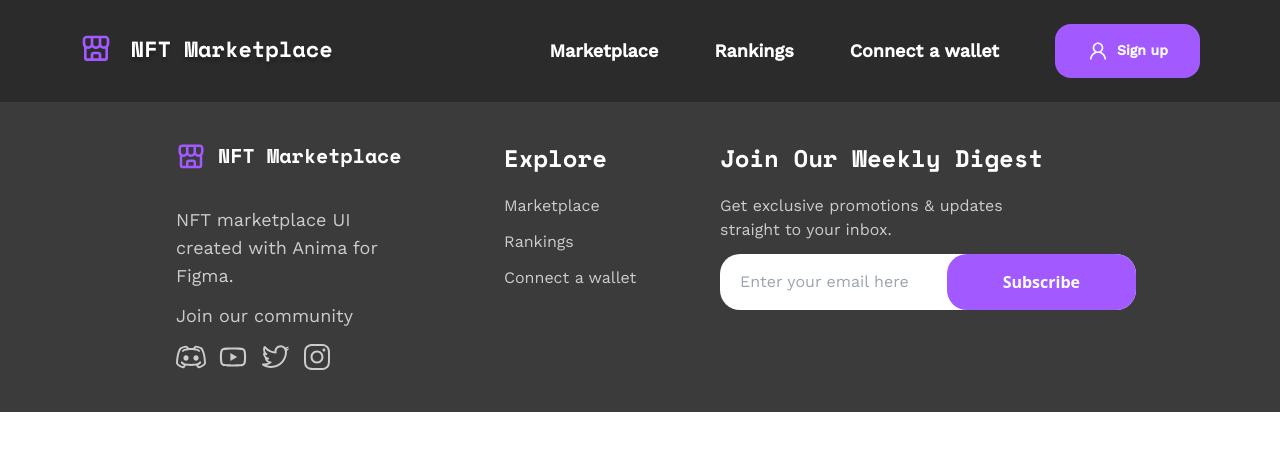
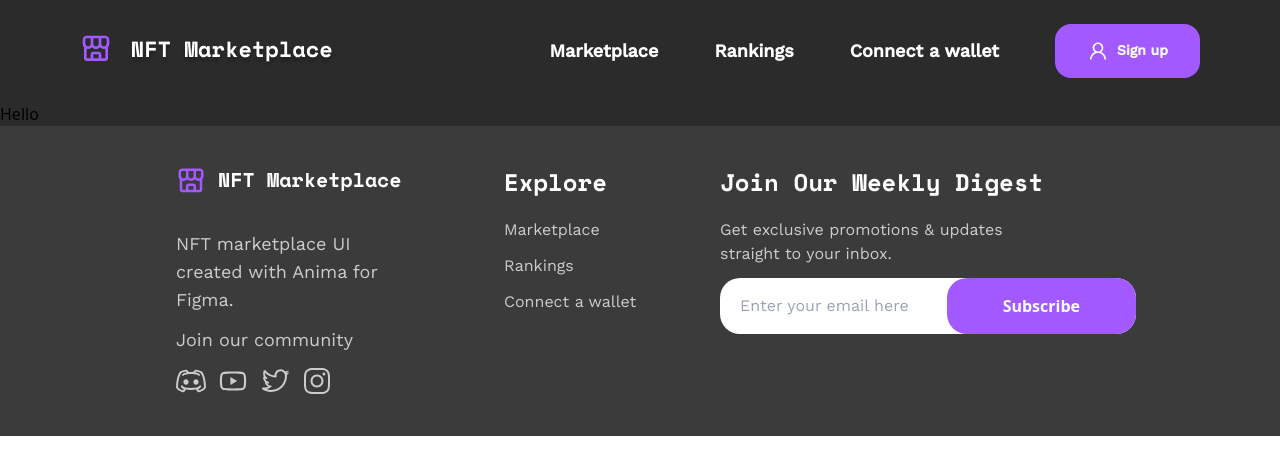
Before and after one commit to Judge-Paul/nft-marketplace, a React (Vite) app: page /connect in a window 1280 px wide. Shown: the top 474 px of the page. Built offline with nearby package versions, Linux system fonts and the light colour scheme.

Commit message:
feat: add connect a wallet route

```diff
--- a/src/App.jsx
+++ b/src/App.jsx
@@ -3,6 +3,7 @@ import { BrowserRouter, Routes, Route } from "react-router-dom";
 import Navbar from "./components/Navbar";
 import Footer from "./components/Footer";
 import HomePage from "./pages/HomePage";
+import ConnectPage from "./pages/ConnectPage";
 
 export default function App() {
   return(
@@ -11,6 +12,7 @@ export default function App() {
         <Navbar />
           <Routes>
             <Route path="/" element={<HomePage />} />
+            <Route path="/connect" element={<ConnectPage />} />
           </Routes>
         <Footer />
       </BrowserRouter>
--- a/src/components/Highlighted.jsx
+++ b/src/components/Highlighted.jsx
@@ -7,7 +7,7 @@ import Timer from "./Timer";
 export default function Highlighted() {
     return (
         <div className="bg-[#A259FF]">
-            <div className="bg-highlightedBg bg-cover bg-center opacity-70 text-white font-workSans py-6 sm:pt-80 pb-12 mb-20">
+            <div className="bg-highlightedBg bg-cover bg-center text-white opacity-75 font-workSans py-6 sm:pt-80 pb-12 mb-20">
                 <div className="flex flex-wrap justify-around">
                     <div className="mt-7">
                         <div className="flex bg-[#3B3B3B] w-max px-5 py-2 rounded-full">
--- /dev/null
+++ b/src/pages/ConnectPage.jsx
@@ -0,0 +1,9 @@
+import React from "react";
+
+export default function ConnectPage() {
+    return (
+        <div>
+            Hello
+        </div>
+    )
+}
```
